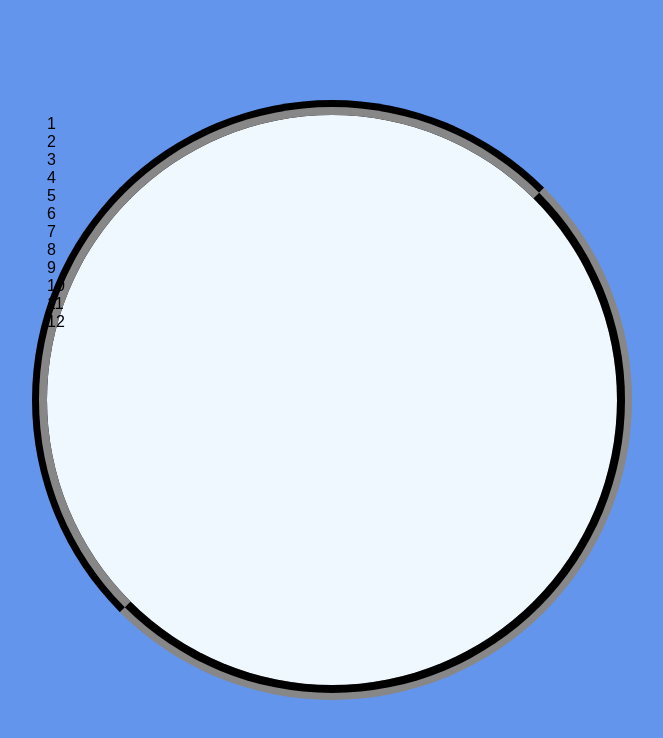
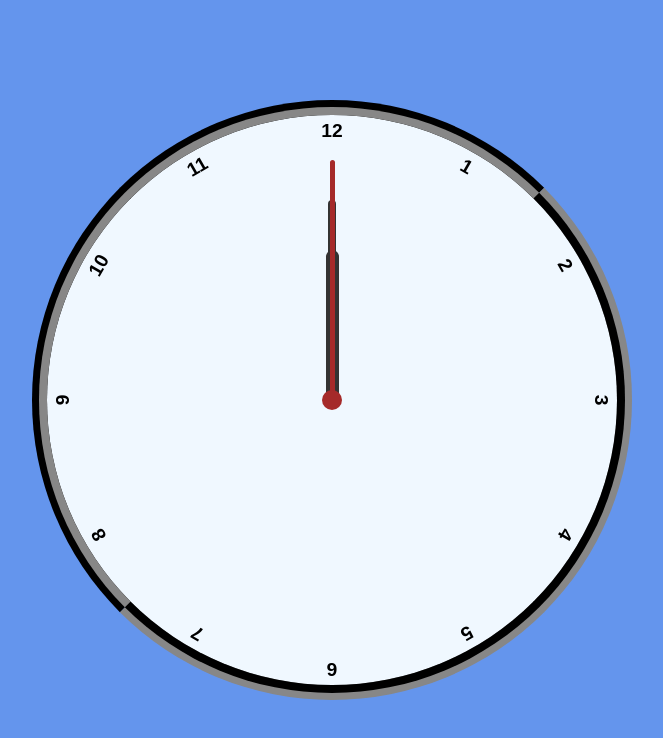
Before and after one commit to gabrielsouzas/clock, a plain HTML site: page index.html in a window 1280 px wide. Shown: the whole page, without its empty margins (308-971 px from the left). Drawn offline with Linux system fonts and the light colour scheme.

Commit message:
Alinhamento números e ponteiros

```diff
--- a/css/style.css
+++ b/css/style.css
@@ -23,4 +23,100 @@ main {
     background-color: #f0f8ff;
     border-radius: 600px;
     border: 15px groove #333;
+    position: relative;
+    display: flex;
+    align-items: center;
+    justify-content: center;
 }
+
+.number {
+    font-size: 1.2rem;
+    font-weight: 600;
+    position: absolute;
+    width: 100%;
+    height: 100%;
+    text-align: center;
+    padding: 5px;
+}
+
+.number-1 {
+    transform: rotate(30deg);
+}
+
+.number-2 {
+    transform: rotate(60deg);
+}
+
+.number-3 {
+    transform: rotate(90deg);
+}
+
+.number-4 {
+    transform: rotate(120deg);
+}
+
+.number-5 {
+    transform: rotate(150deg);
+}
+
+.number-6 {
+    transform: rotate(180deg);
+}
+
+.number-7 {
+    transform: rotate(210deg);
+}
+
+.number-8 {
+    transform: rotate(240deg);
+}
+
+.number-9 {
+    transform: rotate(270deg);
+}
+
+.number-10 {
+    transform: rotate(300deg);
+}
+
+.number-11 {
+    transform: rotate(330deg);
+}
+
+.second-hand {
+    width: 5px;
+    height: 240px;
+    background-color: #a52a2a;
+    position: absolute;
+    border-radius: 5px;
+    transform: translate(0, -50%);
+    transform-origin: bottom center;
+}
+
+.minute-hand {
+    width: 8px;
+    height: 200px;
+    background-color: #333;
+    position: absolute;
+    border-radius: 5px;
+    transform: translate(0, -50%);
+    transform-origin: bottom center;
+}
+
+.hour-hand {
+    width: 13px;
+    height: 150px;
+    background-color: #333;
+    position: absolute;
+    border-radius: 13px;
+    transform: translate(0, -50%);
+    transform-origin: bottom center;
+}
+
+.center {
+    width: 20px;
+    height: 20px;
+    border-radius: 20px;
+    background-color: #a52a2a;
+    position: absolute;
+}
--- a/index.html
+++ b/index.html
@@ -20,6 +20,8 @@
             <div class="hour-hand"></div>
             <div class="minute-hand"></div>
             <div class="second-hand"></div>
+
+            <div class="center"></div>
 
             <!--
                 Criar 12 div com as classes number e number-1 a 12
```
